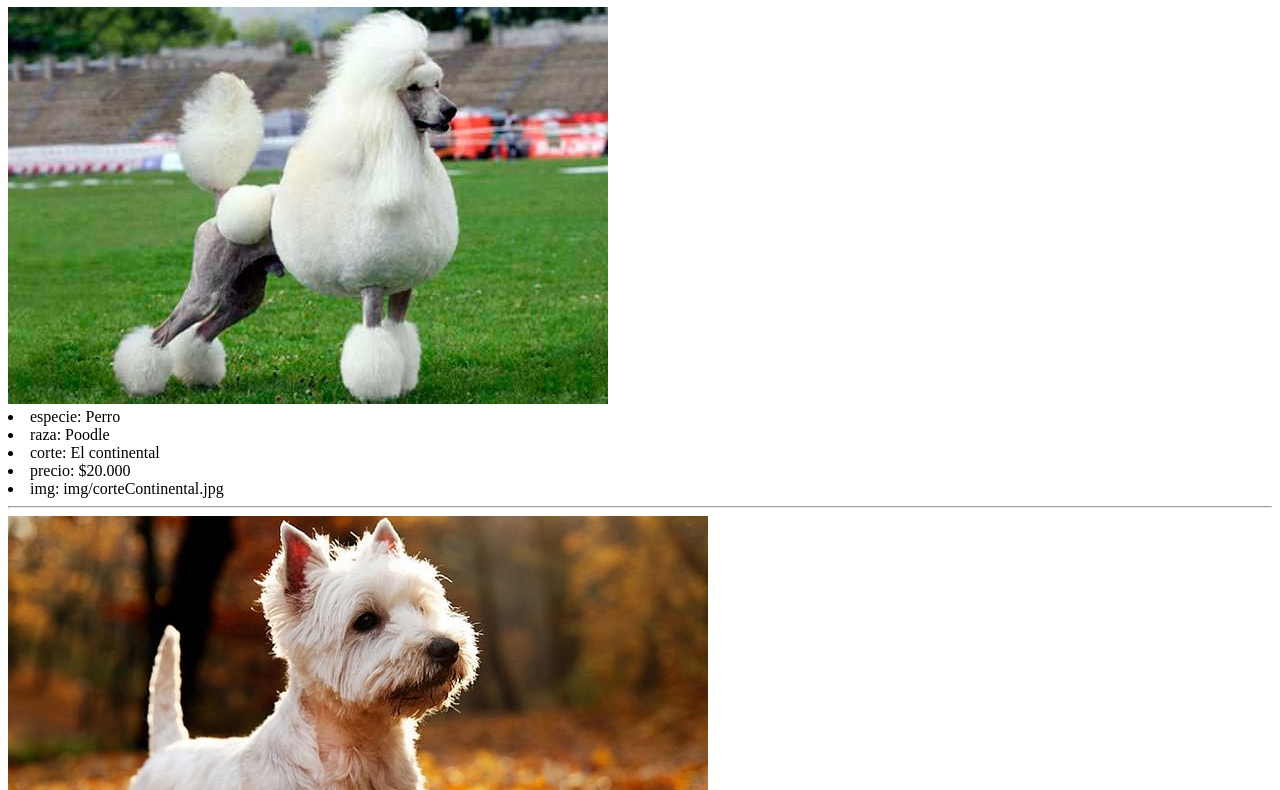
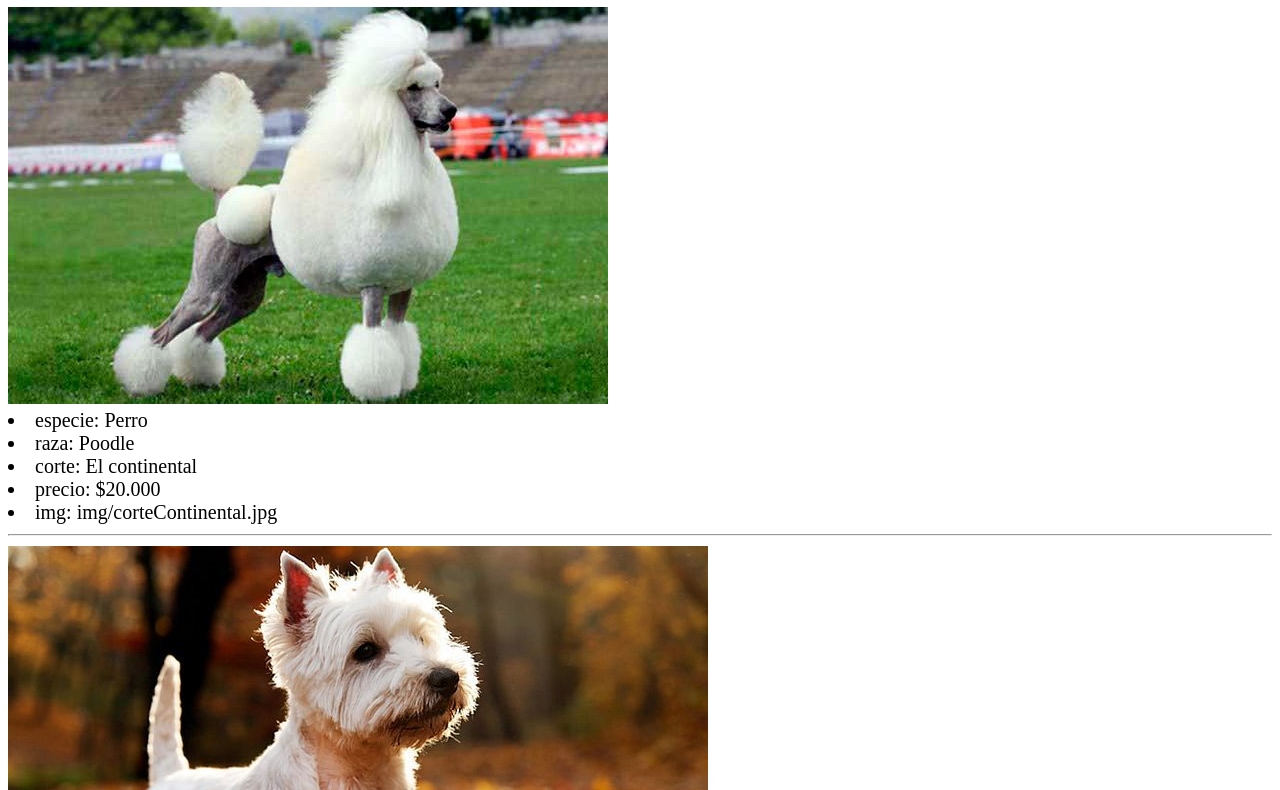
Before and after one commit to catalinaHenr/proyecto-tarea, a plain HTML site: page galeria.html in a window 1280 px wide. Shown: the part 73-863 px from the top of the page. Drawn offline with Linux system fonts and the light colour scheme.

Commit message:
cambios texto galeria

```diff
--- a/css/estilos.css
+++ b/css/estilos.css
@@ -1,4 +1,4 @@
-.carousel-inner{
+carousel-inner{
     height: 50vh;
     min-height: 300px;
     background: no-repeat center center scroll;
@@ -74,3 +74,8 @@ h3{
     text-align: center;
 
 }
+
+.results{
+ font-size: 20px;
+ align-items: center;
+}
--- a/galeria.html
+++ b/galeria.html
@@ -11,7 +11,7 @@
 </head>
 <body>
     <h1 id="titulo">Cortes de Mascotas</h1>
-    <div id="results"></div>
+    <div id="results" class="results"></div>
 
     <!-- para llamar al js -->
     <script src="js/index.js"></script>
--- a/js/index.js
+++ b/js/index.js
@@ -16,10 +16,15 @@ var miCallback = datos =>{
 
     const $titulo = document.getElementById("titulo");
     const $results = document.getElementById("results");
+    const $app = document.getElementById("app");
+
     console.log($titulo);
     console.log($results);
+    console.log($app);
+
     $titulo.style.backgroundColor = "#F1F45D";
     $titulo.style.borderLeft = "50px";
     $titulo.style.paddingLeft = "1rem";
-
+    $titulo.style.textAlign="center";
+    $app.style.textAlign="center";
 }
```
Also changed, not shown: index.html (+3 -3 lines).
